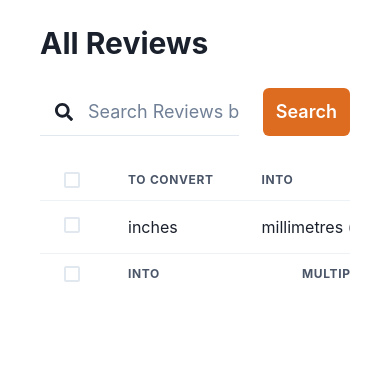
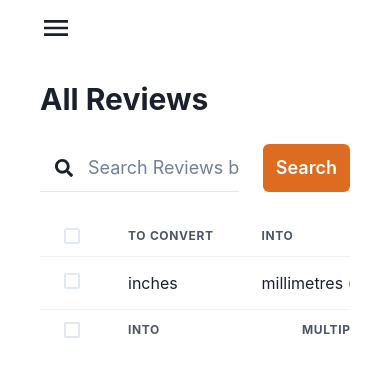
Before and after one commit to cremirdevio/reviewgush-web, a Next.js app: page /account/dashboard in a window 390 px wide. Shown: the top 376 px of the page. Built offline with nearby package versions, Linux system fonts and the light colour scheme.

Commit message:
chore: page responsive

```diff
--- a/src/components/navigation/main-nav.tsx
+++ b/src/components/navigation/main-nav.tsx
@@ -1,11 +1,17 @@
-import { Flex, Image } from '@chakra-ui/react'
-import React from 'react'
+import { Flex, Icon, Image, useMediaQuery } from '@chakra-ui/react'
+import React, { useContext } from 'react'
 import NextImage from 'next/image'
+import { MdMenu, MdMenuOpen } from 'react-icons/md'
+import { NavigationContext } from '@/src/contexts/navigation-context'
 
 export default function MainNavigation() {
+  const [isLargerThanMobile] = useMediaQuery("(min-width: 480px)")
+  const { toggleSideBar } = useContext(NavigationContext)
+
   return (
-    <Flex minH={"0"}>
+    <Flex minH={"56px"} alignItems={"center"}>
       {/* <Image src={"/logo-primary-hor.svg"} height={20} width={200} alt={"Review Gush Logo"} /> */}
+      {!isLargerThanMobile && <Icon as={MdMenu} boxSize={"8"} onClick={toggleSideBar} />}
     </Flex>
   )
 }
```
